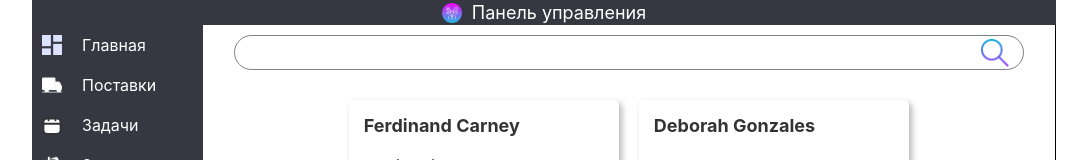
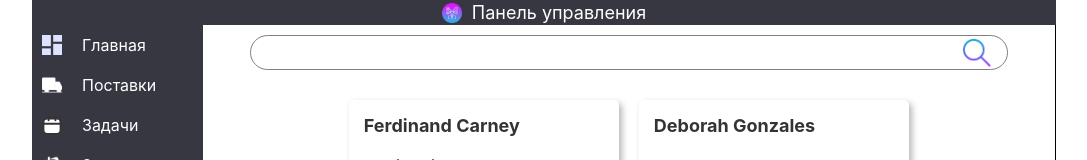
Before and after one commit to seregga/dashboard, a React (Create React App) app: page /staff in a window 1280 px wide. Shown: the top 160 px of the page, without its empty margins (96-1183 px from the left). Built offline with nearby package versions, Linux system fonts and the light colour scheme; no server answers.

Commit message:
редактирование стилей

```diff
--- a/src/App.css
+++ b/src/App.css
@@ -15,7 +15,7 @@
 .app-wrapper-content {
     grid-area: c;
     overflow: hidden;
-    padding: 10px 5px;
+    padding: 10px 5px 0;
     height: 100%;
     border-right: solid black 1px;
 }
--- a/src/components/Header/Header.module.css
+++ b/src/components/Header/Header.module.css
@@ -8,6 +8,7 @@
     justify-content: center;
     align-items: center;
     padding: 2px;
+    user-select: none;
 }
 
 .title {
--- a/src/pages/Supplys/Supplys.module.css
+++ b/src/pages/Supplys/Supplys.module.css
@@ -5,7 +5,7 @@
     grid-template-areas:
         "n c"
     ;
-    grid-template-rows: 100vh;
+    grid-template-rows: 100%;
     grid-template-columns: 2fr 10fr;
     /* grid-gap: 5px; */
     box-sizing: border-box;
@@ -19,15 +19,20 @@
     box-sizing: border-box;
     height: 100%;
     border-right: solid black 1px;
-    background-color: lightgrey;
+    background-color: darkgray;
 }
 
 .nav input {
-    padding: 5px;
+    background-image: url('../../assets/icons/search.png');
+    background-repeat: no-repeat;
+    background-position: 98% 70%;
+    background-size: 15px 15px;
+
+    padding: 5px 20px 5px 5px;
     box-sizing: border-box;
-    width: 95%;
+    width: 100%;
     height: 20px;
-    background-color: darkgray;
+    background-color: #fff;
     border-radius: 3px;
     border: none;
     outline: none;
--- a/src/pages/staff/modal/Modal.jsx
+++ b/src/pages/staff/modal/Modal.jsx
@@ -14,12 +14,12 @@ const Modal = (props) => {
     } = props
 
     const [titles, setTitles] = React.useState([
-        'Телефон:',
-        'Почта:',
-        'Адрес:',
-        'Должность:',
-        'Департамент:',
-        'Дата найма:',
+        { id: 1, title: 'Телефон:' },
+        { id: 2, title: 'Почта:' },
+        { id: 3, title: 'Адрес:' },
+        { id: 4, title: 'Должность:' },
+        { id: 5, title: 'Департамент:' },
+        { id: 6, title: 'Дата найма:' },
     ])
 
     return (
@@ -28,7 +28,7 @@ const Modal = (props) => {
                 <div className={s.name}>{name}</div>
                 <div className={s.info}>
                     <div className={s.titles} >
-                        {titles.map(el => <p className={s.title}>{el}</p>)}
+                        {titles.map(el => <p className={s.title} key={el.id}>{el.title}</p>)}
                     </div>
                     <div className={s.desc}>
                         <p className={s.phone}>
@@ -49,24 +49,6 @@ const Modal = (props) => {
             </div>
         </div>
     )
-    // return (
-    //     <div className={s.container} onClick={closeModal}>
-    //         <div className={s.content} onClick={e => e.stopPropagation()}>
-    //             <div className={s.name}>{name}</div>
-    //             <div className={s.phone}>
-    //                 <span>Телефон:</span>
-    //                 <a href={phone}>{phone}</a>
-    //             </div>
-    //             <div className={s.email}>
-    //                 <a href={email}>{email}</a>
-    //             </div>
-    //             <p>{address}</p>
-    //             <p>{position_name}</p>
-    //             <p>{department}</p>
-    //             <p>{hire_date}</p>
-    //             <button onClick={closeModal}>x</button>
-    //         </div>
-    //     </div>
-    // )
+
 }
 export default Modal
--- a/src/pages/staff/search/Search.jsx
+++ b/src/pages/staff/search/Search.jsx
@@ -1,17 +1,16 @@
 import React from 'react'
 import s from './Search.module.css'
-// import searchImg from './../../assets/icons/search.svg'
 
 const Search = ({ insert, setInsert }) => {
 
     return (
         <section className={s.container}>
-            <input type="text" value={insert} onChange={e => setInsert(e.target.value)} />
-            {/* <div className={s.searchImg} >
-                <svg xmlns="http://www.w3.org/2000/svg">
-                    <path d="M23.22 4c10.62 0 19.23 8.42 19.23 18.8 0 4.9-1.92 9.36-5.06 12.7l6.17 6.03a1.4 1.4 0 010 2.04 1.5 1.5 0 01-1.92.15l-.17-.14-6.24-6.1a19.41 19.41 0 01-12 4.12C12.6 41.6 4 33.18 4 22.8S12.6 4 23.22 4zm0 2.9c-8.98 0-16.26 7.12-16.26 15.9 0 8.78 7.28 15.9 16.26 15.9S39.5 31.58 39.5 22.8c0-8.78-7.29-15.9-16.27-15.9z" />
-                </svg>
-            </div> */}
+            <input
+                type="text"
+                value={insert}
+                onChange={e => setInsert(e.target.value)}
+            // placeholder='искать сотрудника'
+            />
         </section >
     )
 }
--- a/src/pages/staff/search/Search.module.css
+++ b/src/pages/staff/search/Search.module.css
@@ -11,11 +11,12 @@
     border-radius: 20px;
     outline: none;
     border: 1px solid grey;
-    padding: 5px 15px;
+    padding: 5px 53px 5px 15px;
+    box-sizing: border-box;
 
     background-image: url('../../../assets/icons/search.png');
     background-repeat: no-repeat;
-    background-position: 745px 2px;
+    background-position: 98% 50%;
     background-size: 30px 30px;
 }
 
--- a/src/store/slices/tasksSlice.js
+++ b/src/store/slices/tasksSlice.js
@@ -11,7 +11,7 @@ const initialState = {
         { id: 1, num: 1, draggable: true, text: 'потяни меня' },
         { id: 2, num: 2, draggable: false, text: null },
         { id: 3, num: 3, draggable: false, text: null },
-        { id: 4, num: 4, draggable: false, text: null }
+        { id: 4, num: 4, draggable: false, text: null },
     ],
 }
 
```
